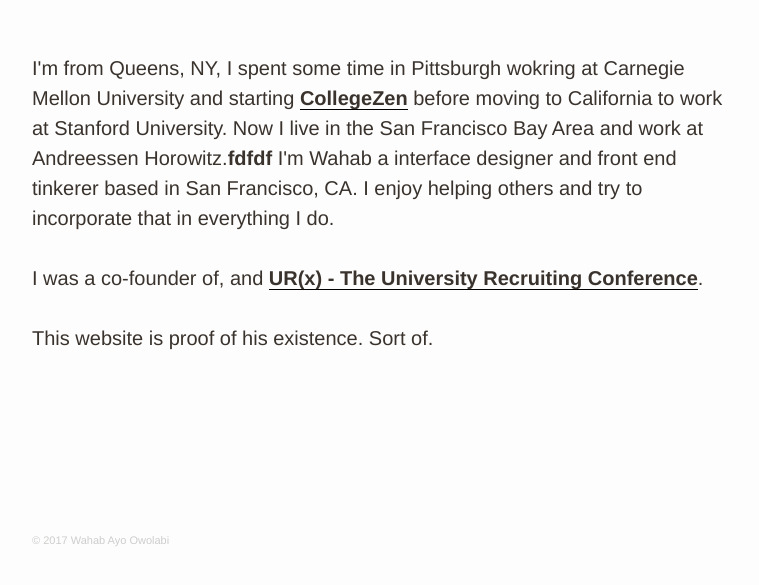
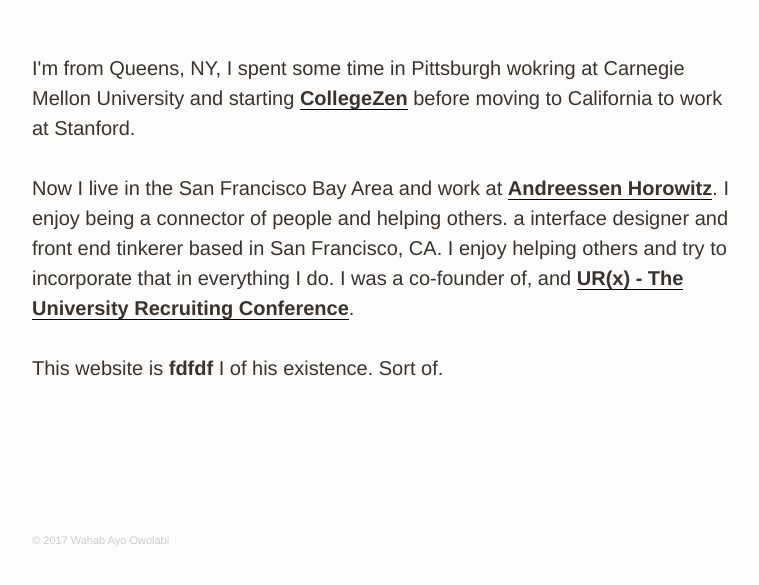
Before and after one commit to pbnyc266/pbnyc266, a website: page index.html in a window 1280 px wide. Shown: the part 225-810 px from the top of the page, without its empty margins (118-877 px from the left). Drawn offline with nearby package versions, Linux system fonts and the light colour scheme.

Commit message:
updating2

```diff
--- a/index.html
+++ b/index.html
@@ -22,14 +22,16 @@
 
 
     <div class="info-text animated fadeIn">
-        <p>I'm from Queens, NY, I spent some time in Pittsburgh wokring at Carnegie Mellon University and starting  <a href="https://www.google.com/url?sa=t&rct=j&q=&esrc=s&source=web&cd=3&ved=0ahUKEwjq97THhMTPAhUn2oMKHetfAPwQFggmMAI&url=https%3A%2F%2Ftechcrunch.com%2F2013%2F01%2F29%2Fthe-17-winners-of-the-facebook-gates-foundations-education-app-contest-are-making-college-easier%2F&usg=AFQjCNHoqUG-roDkE2U1D0aO8gQFHSEOkQ&bvm=bv.134495766,d.dmo" target="_blank">CollegeZen</a> before moving to California to work at Stanford University. Now I live in the San Francisco Bay Area and work at Andreessen Horowitz.<span class="heavytext">fdfdf</span> I'm Wahab  a  interface designer and front end tinkerer based in San Francisco, CA. I enjoy helping others and try to incorporate that in everything I do.
-        </p>
+        <p>I'm from Queens, NY, I spent some time in Pittsburgh wokring at Carnegie Mellon University and starting  <a href="https://www.google.com/url?sa=t&rct=j&q=&esrc=s&source=web&cd=3&ved=0ahUKEwjq97THhMTPAhUn2oMKHetfAPwQFggmMAI&url=https%3A%2F%2Ftechcrunch.com%2F2013%2F01%2F29%2Fthe-17-winners-of-the-facebook-gates-foundations-education-app-contest-are-making-college-easier%2F&usg=AFQjCNHoqUG-roDkE2U1D0aO8gQFHSEOkQ&bvm=bv.134495766,d.dmo" target="_blank">CollegeZen</a>
+            before moving to California to work at Stanford. </p>
 
         <p>
+        Now I live in the San Francisco Bay Area and work at <a href="http://www.a16z.com/" target="_blank">Andreessen Horowitz</a>. I enjoy being a connector of people and helping others.
+        a  interface designer and front end tinkerer based in San Francisco, CA. I enjoy helping others and try to incorporate that in everything I do.
         I was a co-founder of, and  <a href="http://www.urxconference.com/" target="_blank">UR(x) - The University Recruiting Conference</a>.
         </p>
 
-        <p>This website is proof of his existence. Sort of.
+        <p>This website is <span class="heavytext">fdfdf</span> I of his existence. Sort of.
         </p>
     </div>
 
```
